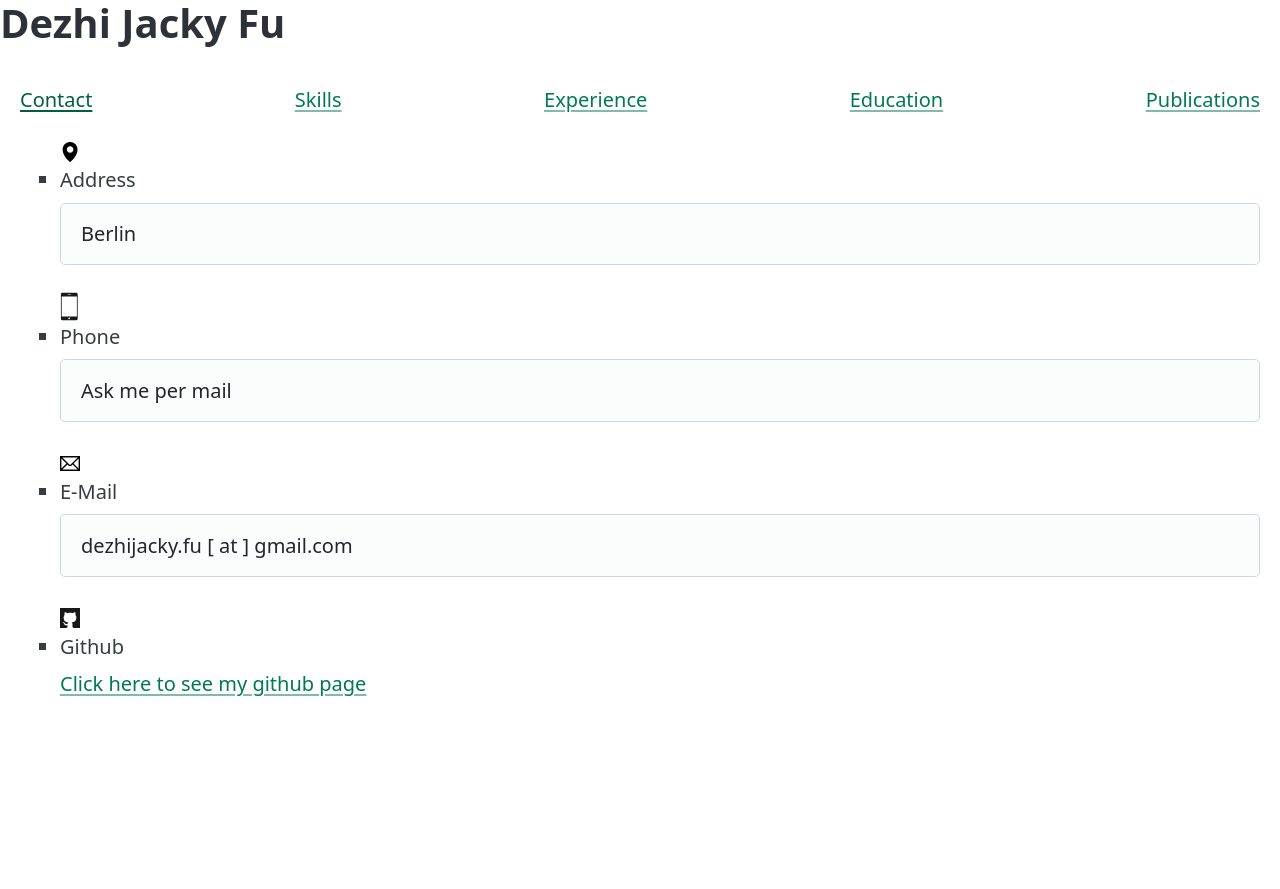
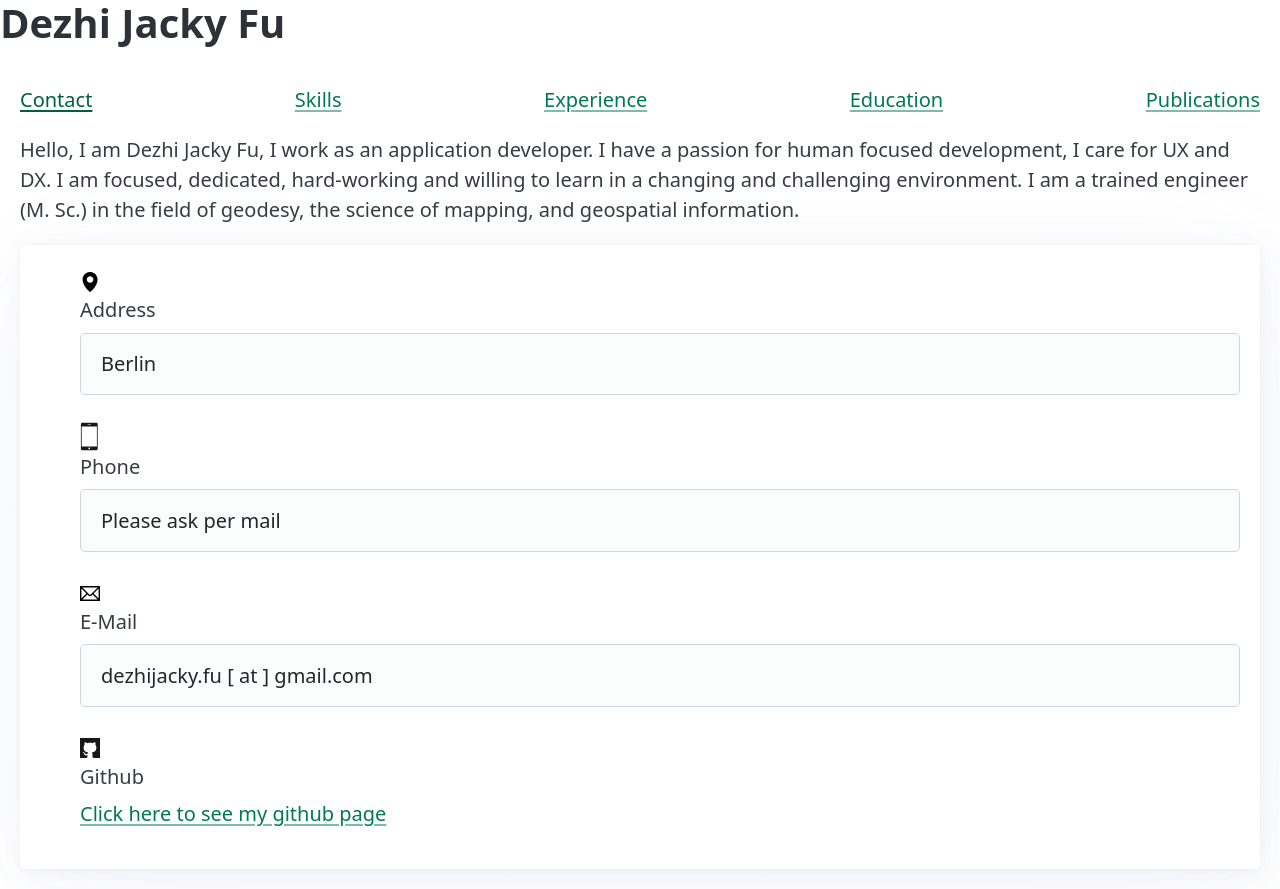
Before and after one commit to jackyscript/dejafu-cv, a Vue app: page / in a window 1280 px wide. Before the commit the page ends 800 px from the top, so only its background shows below. Built offline with nearby package versions, Linux system fonts and the light colour scheme.

Commit message:
Edit layout and conten

```diff
--- a/src/components/ContactComponent.vue
+++ b/src/components/ContactComponent.vue
@@ -3,24 +3,39 @@ import ContactItem from './items/ContactItem.vue'
 </script>
 
 <template>
+  <p>
+    Hello, I am Dezhi Jacky Fu, I work as an application developer. I have a passion for human
+    focused development, I care for UX and DX. I am focused, dedicated, hard-working and willing to
+    learn in a changing and challenging environment. I am a trained engineer (M. Sc.) in the field
+    of geodesy, the science of mapping, and geospatial information.
+  </p>
+  <section>
+    <article>
       <ul>
-    <img aria-hidden="true" class="logo" src="../assets/icons/pin.svg" />
         <ContactItem value="Berlin">
+          <template #icon>
+            <img aria-hidden="true" class="logo" src="../assets/icons/pin.svg"
+          /></template>
           <template #heading>Address</template>
         </ContactItem>
 
+        <ContactItem value="Please ask per mail">
+          <template #icon>
             <img aria-hidden="true" class="logo" src="../assets/icons/phone.svg" />
-    <ContactItem value="Ask me per mail">
+          </template>
           <template #heading>Phone</template>
         </ContactItem>
 
+        <ContactItem value="dezhijacky.fu [ at ] gmail.com">
+          <template #icon>
             <img aria-hidden="true" class="logo" src="../assets/icons/mail.svg" />
-    <ContactItem value="dezhijacky.fu [ at ] gmail.com">
+          </template>
           <template #heading>E-Mail</template>
         </ContactItem>
-
+        <ContactItem>
+          <template #icon>
             <img aria-hidden="true" class="logo" src="../assets/icons/github.svg" />
-    <ContactItem>
+          </template>
           <template #heading>Github</template>
 
           <template #link>
@@ -30,10 +45,16 @@ import ContactItem from './items/ContactItem.vue'
           >
         </ContactItem>
       </ul>
+    </article>
+  </section>
 </template>
 
 <style scoped>
 .logo {
   width: 20px;
 }
+
+ul li {
+  list-style: none;
+}
 </style>
--- a/src/components/ExperienceComponent.vue
+++ b/src/components/ExperienceComponent.vue
@@ -170,3 +170,9 @@ import ExperienceItem from './items/ExperienceItem.vue'
     </ul>
   </ExperienceItem>
 </template>
+
+<style scoped>
+ul li {
+  list-style: circle;
+}
+</style>
--- a/src/components/SkillsComponent.vue
+++ b/src/components/SkillsComponent.vue
@@ -3,6 +3,7 @@ import SkillsItem from './items/SkillsItem.vue'
 </script>
 
 <template>
+  <p>These are skills I acquired, used in my professional life or in personal projects.</p>
   <ul>
     <SkillsItem>
       <template #type> Programming languages </template>
@@ -57,6 +58,16 @@ import SkillsItem from './items/SkillsItem.vue'
       </template>
     </SkillsItem>
     <SkillsItem>
+      <template #type> GIS </template>
+      <template #skills>
+        <ul>
+          <li>OGC Standards</li>
+          <li>QGIS</li>
+          <li>PostGIS</li>
+        </ul>
+      </template>
+    </SkillsItem>
+    <SkillsItem>
       <template #type> Tools </template>
       <template #skills>
         <ul>
@@ -70,17 +81,16 @@ import SkillsItem from './items/SkillsItem.vue'
           <li>Visual Studio Code</li>
           <li>Netbeans</li>
           <li>Swagger/OpenAPI</li>
+          <li>Selenium</li>
         </ul>
       </template>
     </SkillsItem>
+
     <SkillsItem>
       <template #type> Other </template>
       <template #skills>
         <ul>
-          <li>OGC Services</li>
           <li>Geotools</li>
-          <li>QGIS</li>
-          <li>PostGIS</li>
           <li>Java Swing</li>
           <li>Gitea</li>
           <li>Bugzilla</li>
@@ -102,3 +112,9 @@ import SkillsItem from './items/SkillsItem.vue'
     </SkillsItem>
   </ul>
 </template>
+
+<style scoped>
+ul li {
+  list-style: circle;
+}
+</style>
--- a/src/components/items/ContactItem.vue
+++ b/src/components/items/ContactItem.vue
@@ -8,6 +8,7 @@ defineProps({
 </script>
 <template>
   <li>
+    <slot name="icon"></slot>
     <label> <slot name="heading"></slot></label>
     <input v-if="value !== undefined" readonly type="text" :value="value" />
     <slot name="link"></slot>
--- a/src/components/items/EducationItem.vue
+++ b/src/components/items/EducationItem.vue
@@ -3,6 +3,7 @@
     <article>
       <summary>
         <h4><slot name="institution"></slot></h4>
+        <h5><slot name="degree"></slot></h5>
         <h6>
           <slot name="location"></slot>
         </h6>
--- a/src/components/items/SkillsItem.vue
+++ b/src/components/items/SkillsItem.vue
@@ -1,8 +1,16 @@
 <template>
-  <li>
-    <h4><slot name="type"></slot></h4>
-    <slot name="skills"></slot>
-  </li>
+  <section>
+    <article>
+      <li>
+        <h4><slot name="type"></slot></h4>
+        <slot name="skills"></slot>
+      </li>
+    </article>
+  </section>
 </template>
 
-<style scoped></style>
+<style scoped>
+ul li {
+  list-style: none;
+}
+</style>
```
Lines whose indentation alone changed are shown as unchanged.
